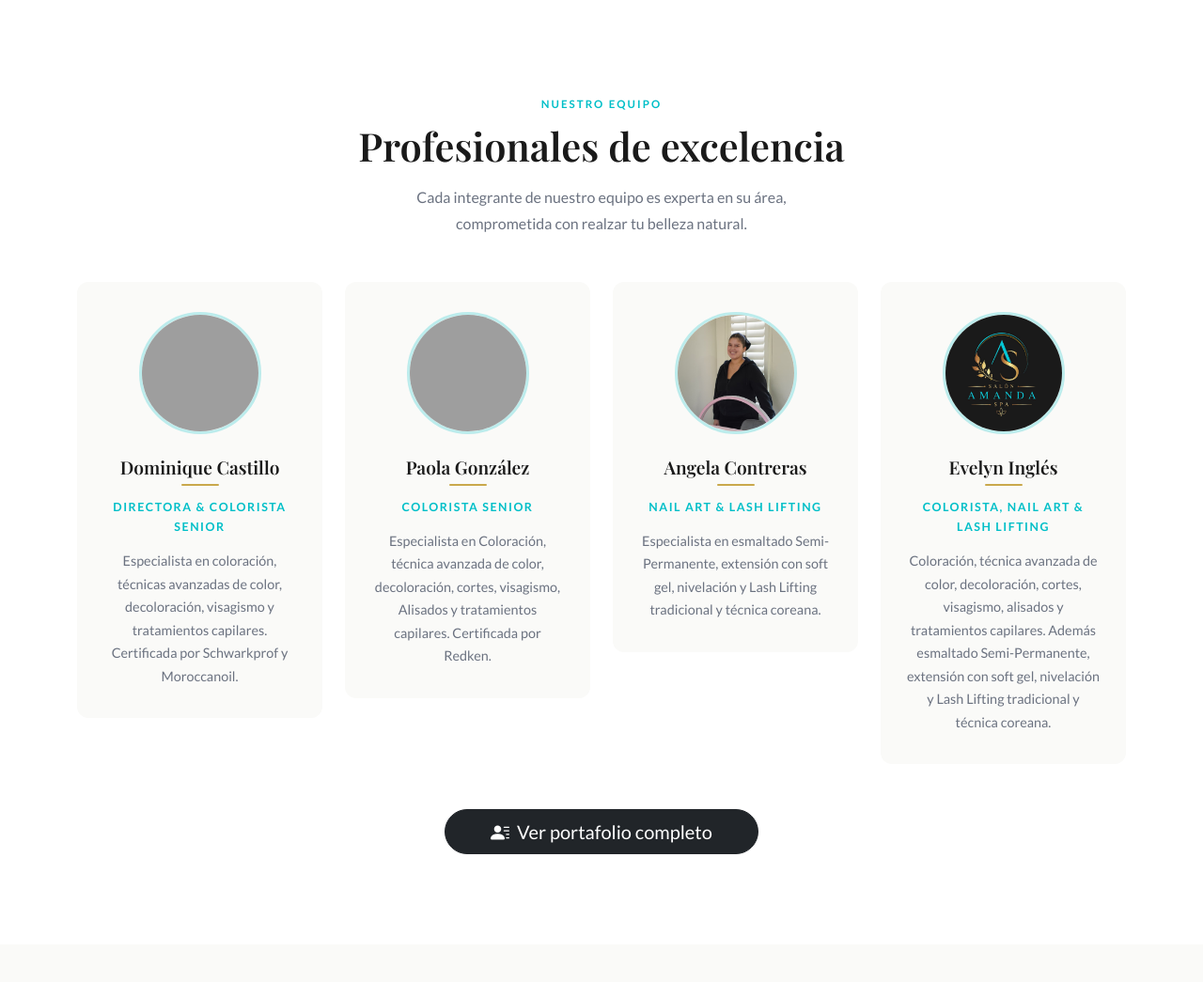
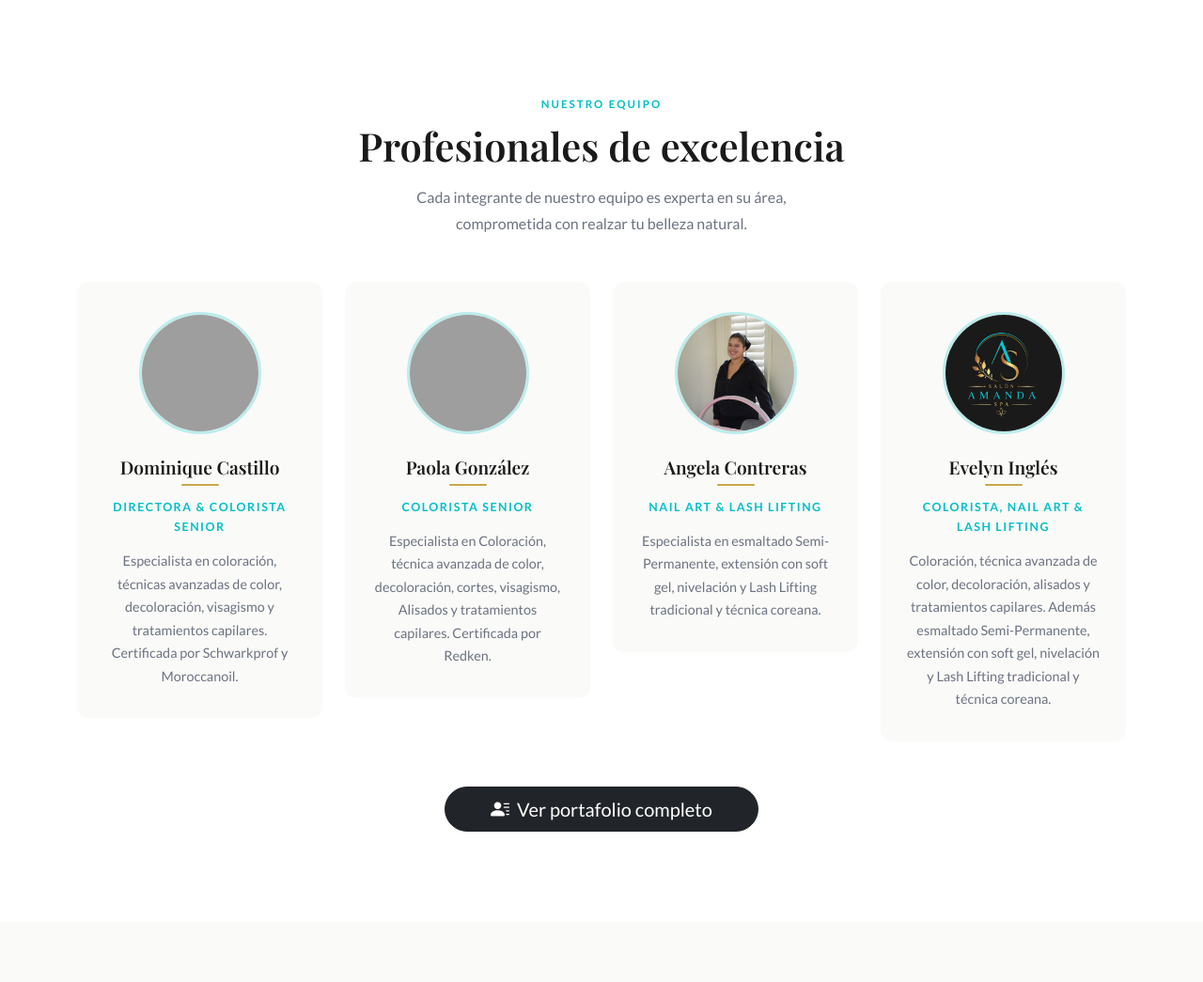
Before and after one commit to GoGo-DevS/salon_amanda, a Django app: page / in a window 1280 px wide. Shown: the part 1542-2587 px from the top of the page at 94% size. Run offline with Django 5.2, Linux system fonts and the light colour scheme; data that the repository does not hold is empty; some libraries are stand-ins or nearby versions; some web fonts are replaced; grey boxes are pictures that could not be loaded.

Commit message:
fix(equipo): fuera 'cortes, visagismo' de la descripcion de Evelyn
Sergio lo pidio por WhatsApp el 16-09-2026. Solo se toca el bloque de
Evelyn Ingles: Dominique y Paola conservan su visagismo.

Home y /profesionales/ (el texto esta duplicado en la plantilla y en el
dict de core/views.py, hay que cambiarlo en los dos o el sitio se
contradice consigo mismo).

```diff
--- a/core/templates/core/home.html
+++ b/core/templates/core/home.html
@@ -148,7 +148,7 @@
                         <h4 class="team-name">Evelyn Inglés</h4>
                         <div class="team-name-line"></div>
                         <p class="team-specialty">Colorista, Nail Art &amp; Lash Lifting</p>
-                        <p class="team-bio">Coloración, técnica avanzada de color, decoloración, cortes, visagismo, alisados y tratamientos capilares. Además esmaltado Semi-Permanente, extensión con soft gel, nivelación y Lash Lifting tradicional y técnica coreana.</p>
+                        <p class="team-bio">Coloración, técnica avanzada de color, decoloración, alisados y tratamientos capilares. Además esmaltado Semi-Permanente, extensión con soft gel, nivelación y Lash Lifting tradicional y técnica coreana.</p>
                     </div>
                 </div>
             </div>
--- a/core/views.py
+++ b/core/views.py
@@ -225,7 +225,7 @@ def profesionales(request):
             'nombre': 'Evelyn Inglés',
             'titulo': 'Colorista, Nail Art & Lash Lifting',
             'directora': False,
-            'descripcion': 'Coloración, técnica avanzada de color, decoloración, cortes, visagismo, alisados y tratamientos capilares. Además esmaltado Semi-Permanente, extensión con soft gel, nivelación y Lash Lifting tradicional y técnica coreana.',
+            'descripcion': 'Coloración, técnica avanzada de color, decoloración, alisados y tratamientos capilares. Además esmaltado Semi-Permanente, extensión con soft gel, nivelación y Lash Lifting tradicional y técnica coreana.',
             'certificaciones': [],
             'fotos': [],
         },
```
